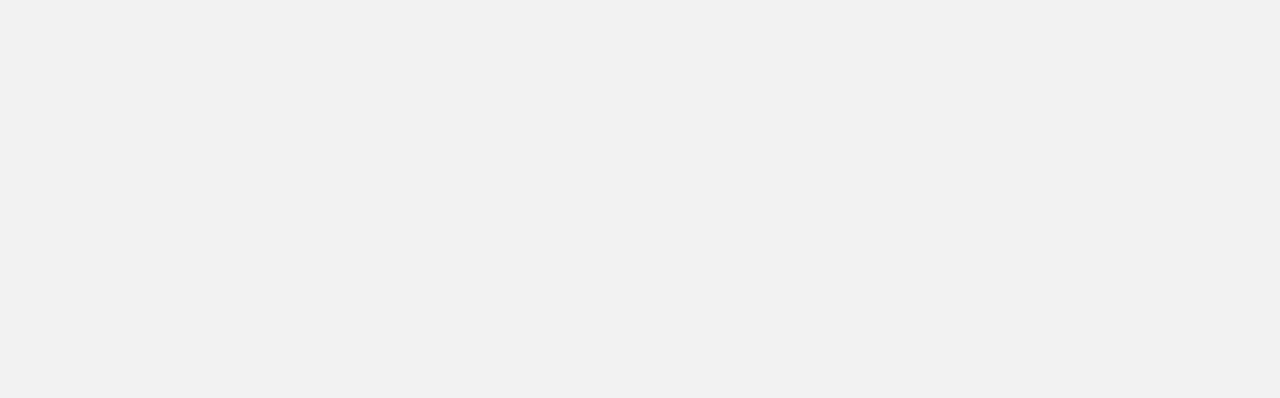
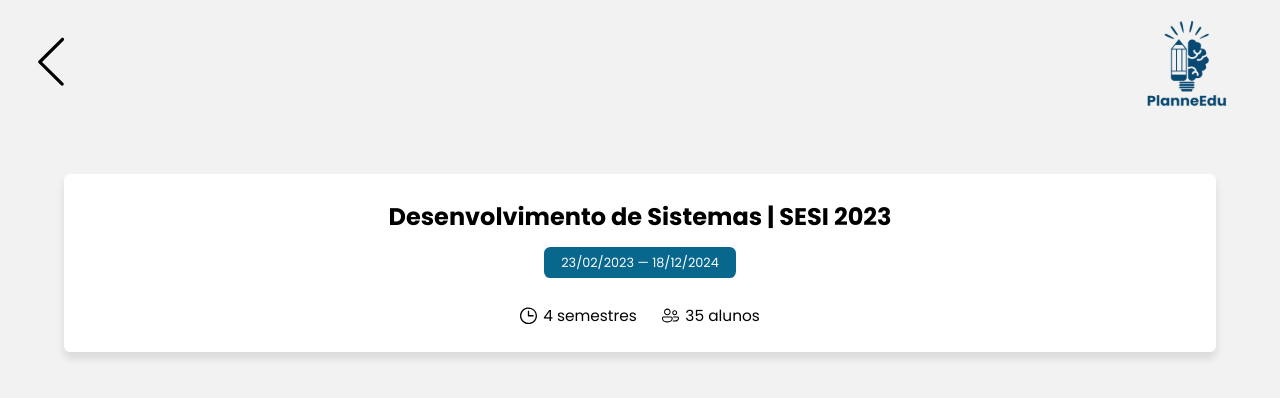
Before and after one commit to larissacoelho21/PlanneEdu-FrontEnd, a React (Vite) app in the folder PlanneEdu_Front/: page /turmaprofessor in a window 1280 px wide. Before the commit this address had no page. Shown: the top 398 px of the page. Built offline with nearby package versions, Linux system fonts and the light colour scheme.

Commit message:
Criando navbar secundária e começando a tela de classes do professsor.

```diff
--- /dev/null
+++ b/PlanneEdu_Front/src/Components/SubNavbar/SubNavbar.css
@@ -0,0 +1,5 @@
+.elements{
+  display: flex;
+  justify-content: space-between;
+  padding: 1% 3% 0 3%;
+}
--- /dev/null
+++ b/PlanneEdu_Front/src/Components/SubNavbar/SubNavbar.tsx
@@ -0,0 +1,15 @@
+import arrowBack from "../../assets/arrowBack.svg";
+import logoName from "../../assets/logoname.svg"
+
+import "../SubNavbar/SubNavbar.css"
+
+export function SubNavbar () {
+    return (
+        <section className="sub-navbar">
+            <div className="elements">
+                <img src={arrowBack} alt="" />
+                <img src={logoName} alt="" />
+            </div>
+        </section>
+    )
+}
--- /dev/null
+++ b/PlanneEdu_Front/src/Css/Teacher/ClassTeacher.css
@@ -0,0 +1,46 @@
+.box-info-class {
+  display: flex;
+  flex-direction: column;
+  justify-content: center;
+  align-items: center;
+  gap: 1vw;
+  margin: 5% auto; /* Centraliza horizontalmente */
+  padding: 2vw;
+  background-color: #ffffff;
+  width: 90vw;
+  border-radius: 0.5vw;
+  box-shadow: 0 0.5vw 8px rgba(0, 0, 0, 0.1);
+  text-align: center;
+}
+
+.date-badge {
+  font-size: 1vw;
+  background-color: #07678D;
+  width: 15vw;
+  padding: 0.5vw;
+  color: #ffff;
+  font-weight: normal;
+  text-align: center;
+  border-radius: 0.5vw;
+}
+
+.infos-teacher {
+  display: flex;
+  justify-content: center;
+  gap: 2vw;
+  margin-top: 1vw;
+}
+
+.semester-teacher, .students{
+  display: flex;
+  gap: 0.5vw;
+}
+
+.semester-teacher img, .students img{
+  width: 1.3vw;
+}
+
+.semester-teacher h1, .students h1{
+  font-size: 1.2vw;
+  font-weight: normal;
+}
--- a/PlanneEdu_Front/src/Css/Teacher/Home.css
+++ b/PlanneEdu_Front/src/Css/Teacher/Home.css
@@ -57,13 +57,14 @@ body{
   padding: 2.4vw;
   gap: 1vw;
   cursor: pointer;
+  box-shadow: 0 4px 8px rgba(0, 0, 0, 0.1); /* Sombra suave */
 }
 
 .box-teacher h1{
   font-size: 1.4vw;
 }
 
-.box-teacher h2{
+.date-badge {
   font-size: 1vw;
   background-color: #07678D;
   width: 15vw;
--- /dev/null
+++ b/PlanneEdu_Front/src/Pages/Teacher/ClassTeacher.tsx
@@ -0,0 +1,38 @@
+import "../../Css/Teacher/ClassTeacher.css"
+
+import { SubNavbar } from "../../Components/SubNavbar/SubNavbar";
+
+import SemesterTeacher from "../../assets/clock.svg"
+import StudentsTeacher from "../../assets/peoples.svg"
+
+export function ClassTeacher () {
+    return (
+        <section className="class-teacher">
+    <div className="subnavbar-class">
+        <SubNavbar />
+    </div>
+
+    <div className="box-info-class">
+        <h1>Desenvolvimento de Sistemas | SESI 2023</h1>
+        <div className="date-badge">
+            <span>23/02/2023 — 18/12/2024</span>
+        </div>
+        <div className="infos-teacher">
+            <div className="semester-teacher">
+                <img src={SemesterTeacher} alt="" />
+                <h1>4 semestres</h1>
+            </div>
+            <div className="students">
+                <img src={StudentsTeacher} alt="" />
+                <h1>35 alunos</h1>
+            </div>
+        </div>
+    </div>
+
+    <div className="buttons-class">
+
+    </div>
+</section>
+
+    )
+}
--- a/PlanneEdu_Front/src/Pages/Teacher/Home.tsx
+++ b/PlanneEdu_Front/src/Pages/Teacher/Home.tsx
@@ -1,5 +1,5 @@
 import "../../Css/Teacher/Home.css";
-import SemesterTeacher  from "../../assets/clock.svg";
+import SemesterTeacher from "../../assets/clock.svg";
 import StudentsTeacher from "../../assets/peoples.svg";
 
 export function Home() {
@@ -14,7 +14,9 @@ export function Home() {
       <div className="cardsTeacher">
         <div className="box-teacher">
           <h1>Desenvolvimento de sistemas | SESI 2023</h1>
-                    <h2>23/02/2023 - 18/12/2024</h2>
+          <div className="date-badge">
+            <span>23/02/2023 — 18/12/2024</span>
+          </div>
           <div className="infos-teacher">
             <div className="semester-teacher">
               <img src={SemesterTeacher} alt="" />
@@ -27,7 +29,7 @@ export function Home() {
           </div>
         </div>
         <div className="box-teacher">
-                    <h1>Desenvolvimento de Sistemas |  Noite 2023</h1>
+          <h1>Desenvolvimento de Sistemas | Noite 2023</h1>
           <h2>30/02/2023 — 23/12/2024</h2>
           <div className="infos-teacher">
             <div className="semester-teacher">
@@ -41,7 +43,7 @@ export function Home() {
           </div>
         </div>
         <div className="box-teacher">
-                    <h1>Desenvolvimento de Sistemas |  LIBBS 2023</h1>
+          <h1>Desenvolvimento de Sistemas | LIBBS 2023</h1>
           <h2>23/02/2023 — 25/12/2024</h2>
           <div className="infos-teacher">
             <div className="semester-teacher">
@@ -55,7 +57,7 @@ export function Home() {
           </div>
         </div>
         <div className="box-teacher">
-                    <h1>Desenvolvimento de Sistemas |  SESI 2024</h1>
+          <h1>Desenvolvimento de Sistemas | SESI 2024</h1>
           <h2>27/02/2024 — 18/12/2025</h2>
           <div className="infos-teacher">
             <div className="semester-teacher">
--- a/PlanneEdu_Front/src/Router.tsx
+++ b/PlanneEdu_Front/src/Router.tsx
@@ -4,6 +4,7 @@ import { PasswordReset } from './Pages/PasswordReset';
 import { VerificationEmail } from './Pages/Verification';
 import { NavBarProfessor } from './Components/NavBar-Professores/navBarProfessor';
 import { Home } from './Pages/Teacher/Home';
+import { ClassTeacher } from './Pages/Teacher/ClassTeacher';
 
 //criando rotas e caminhos
 const Router: React.FC = () => {
@@ -15,6 +16,7 @@ const Router: React.FC = () => {
                     <Route path='/verificacaoemail' element={<VerificationEmail />}></Route>
                     <Route path='/navbar' element={<NavBarProfessor />}></Route>
                     <Route path='/homeprofessor' element={<Home />}></Route>
+                    <Route path='/turmaprofessor' element={<ClassTeacher/>}></Route>
                 </Routes>
         </BrowserRouter>
 
```
Also changed, not shown: PlanneEdu_Front/src/assets/arrowBack.svg (added). Lines whose indentation alone changed are shown as unchanged.
